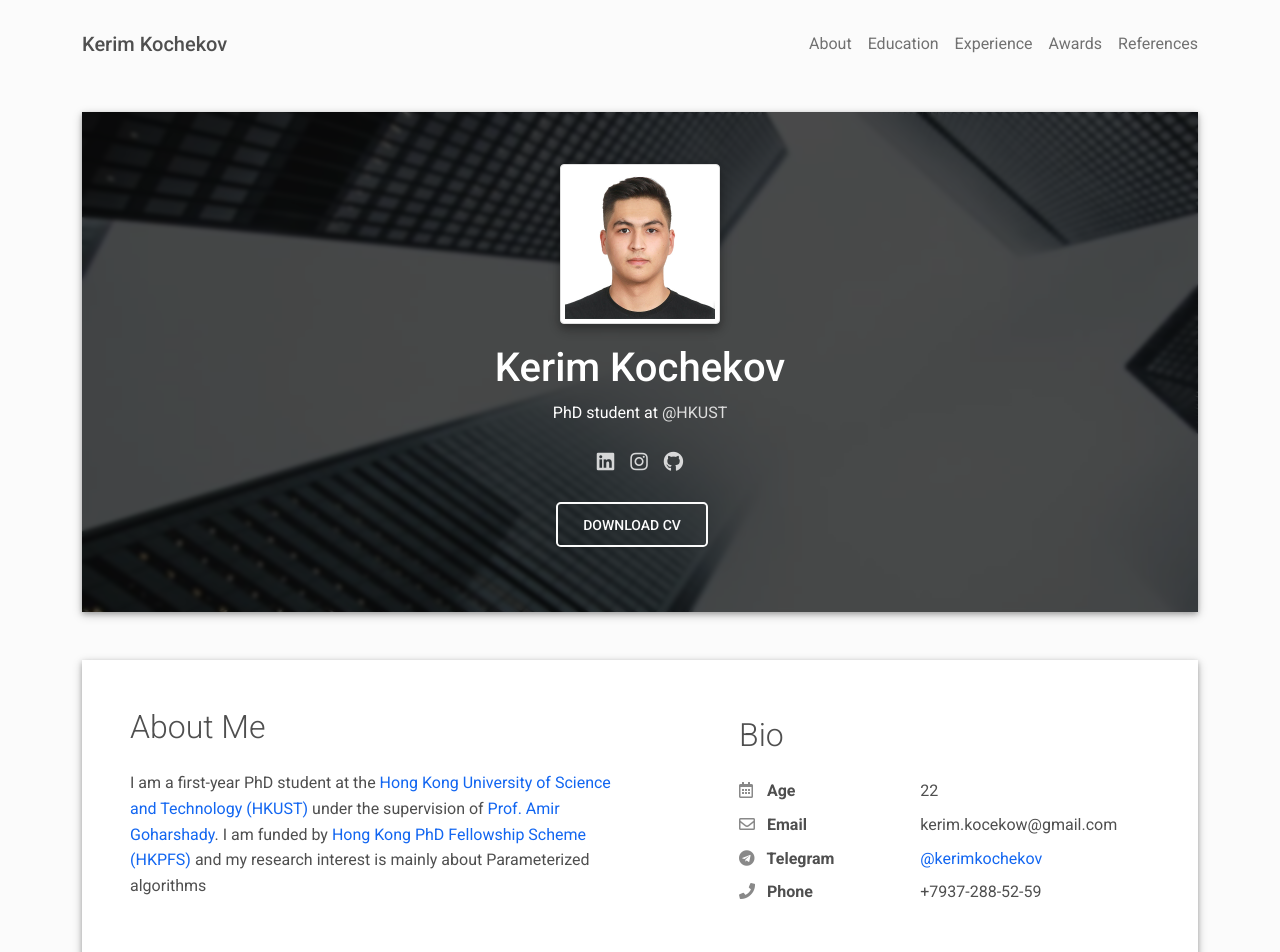
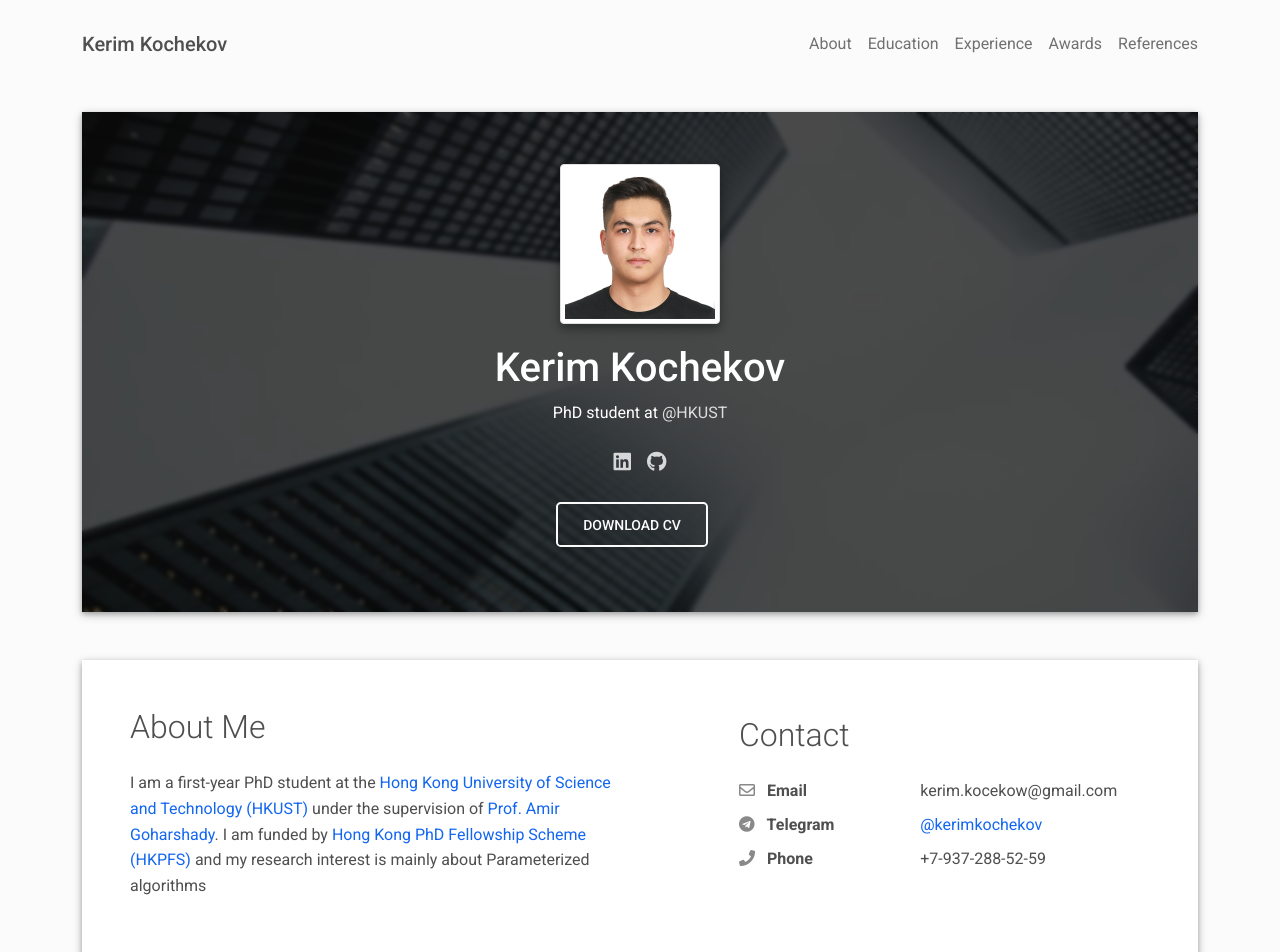
Before and after one commit to kemalkochekov/resume, a plain HTML site: page index.html in a window 1280 px wide. Shown: the top 952 px of the page. Drawn offline with Linux system fonts and the light colour scheme.

Commit message:
Add files via upload

```diff
--- a/index.html
+++ b/index.html
@@ -69,8 +69,6 @@
                   <ul class="nav justify-content-center">
                     <li class="nav-item"><a class="nav-link" href="https://www.linkedin.com/in/kerimkochekov/" title="Linkedin"><i class="fab fa-linkedin"></i><span class="menu-title sr-only">Linkedin</span></a>
                     </li>
-                    <li class="nav-item"><a class="nav-link" href="https://www.instagram.com/kerim.kochekov/" title="Instagram"><i class="fab fa-instagram"></i><span class="menu-title sr-only">Instagram</span></a>
-                    </li>
                     <li class="nav-item"><a class="nav-link" href="https://github.com/KerimKochekov" title="Github"><i class="fab fa-github"></i><span class="menu-title sr-only">Github</span></a>
                     </li>
                   </ul>
@@ -94,16 +92,10 @@
           <p>I am a first-year PhD student at the
             <a href="https://hkust.edu.hk/">Hong Kong University of Science and Technology (HKUST)</a> under the supervision of <a href="https://www.goharshady.com/">Prof. Amir Goharshady</a>.
             I am funded by <a href="https://cerg1.ugc.edu.hk/hkpfs/index.html">Hong Kong PhD Fellowship Scheme (HKPFS) </a> and my research interest is mainly about Parameterized algorithms</p>
-                  </div>
+        </div>
         <div class="col-md-5 offset-lg-1">
           <div class="row mt-2">
-            <h2 class="h2 fw-light mb-4">Bio</h2>
-            <div class="col-sm-5">
-              <div class="pb-2 fw-bolder"><i class="far fa-calendar-alt pe-2 text-muted" style="width:24px;opacity:0.85;"></i> Age</div>
-            </div>
-            <div class="col-sm-7">
-              <div class="pb-2">22</div>
-            </div>
+            <h2 class="h2 fw-light mb-4">Contact</h2>
             <div class="col-sm-5">
               <div class="pb-2 fw-bolder"><i class="far fa-envelope pe-2 text-muted" style="width:24px;opacity:0.85;"></i> Email</div>
             </div>
@@ -122,7 +114,7 @@
               <div class="pb-2 fw-bolder"><i class="fas fa-phone pe-2 text-muted" style="width:24px;opacity:0.85;"></i> Phone</div>
             </div>
             <div class="col-sm-7">
-              <div class="pb-2">+7937-288-52-59</div>
+              <div class="pb-2">+7-937-288-52-59</div>
             </div>
             <!--
             <div class="col-sm-5">
```
